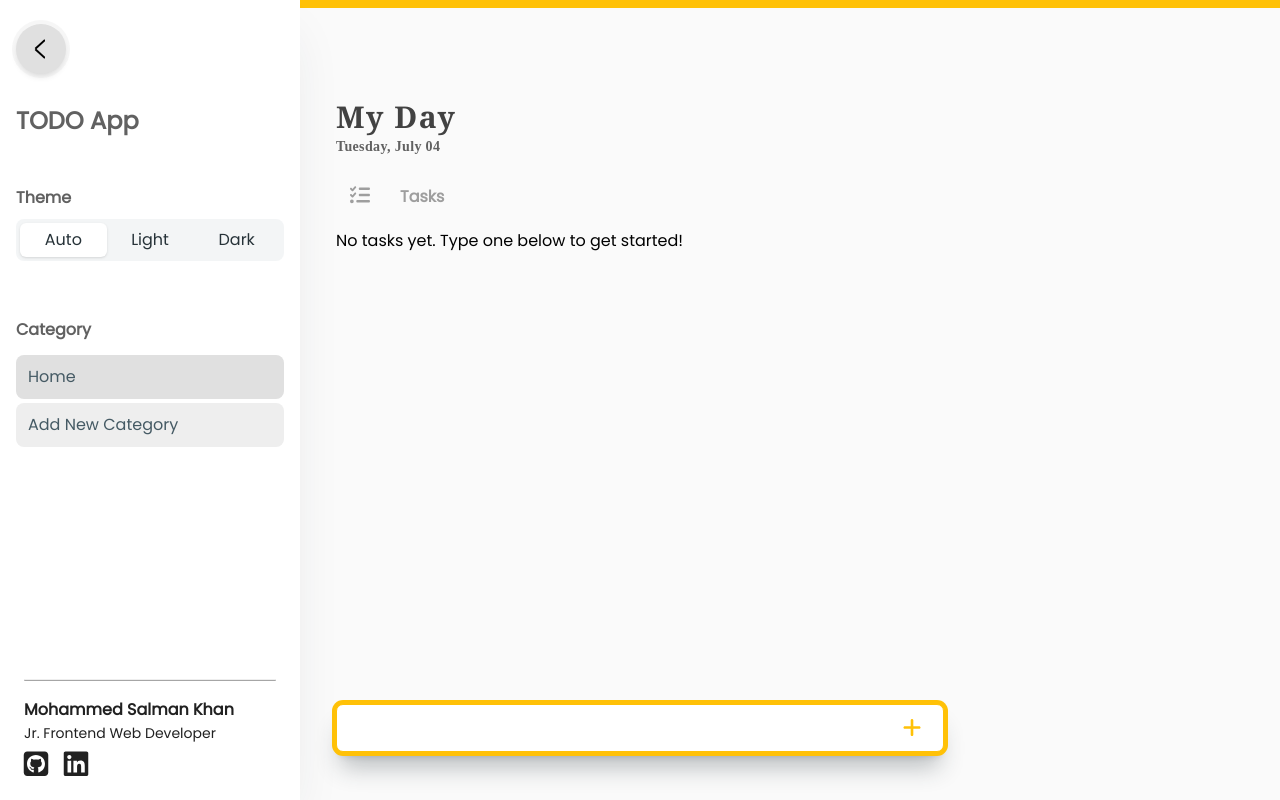
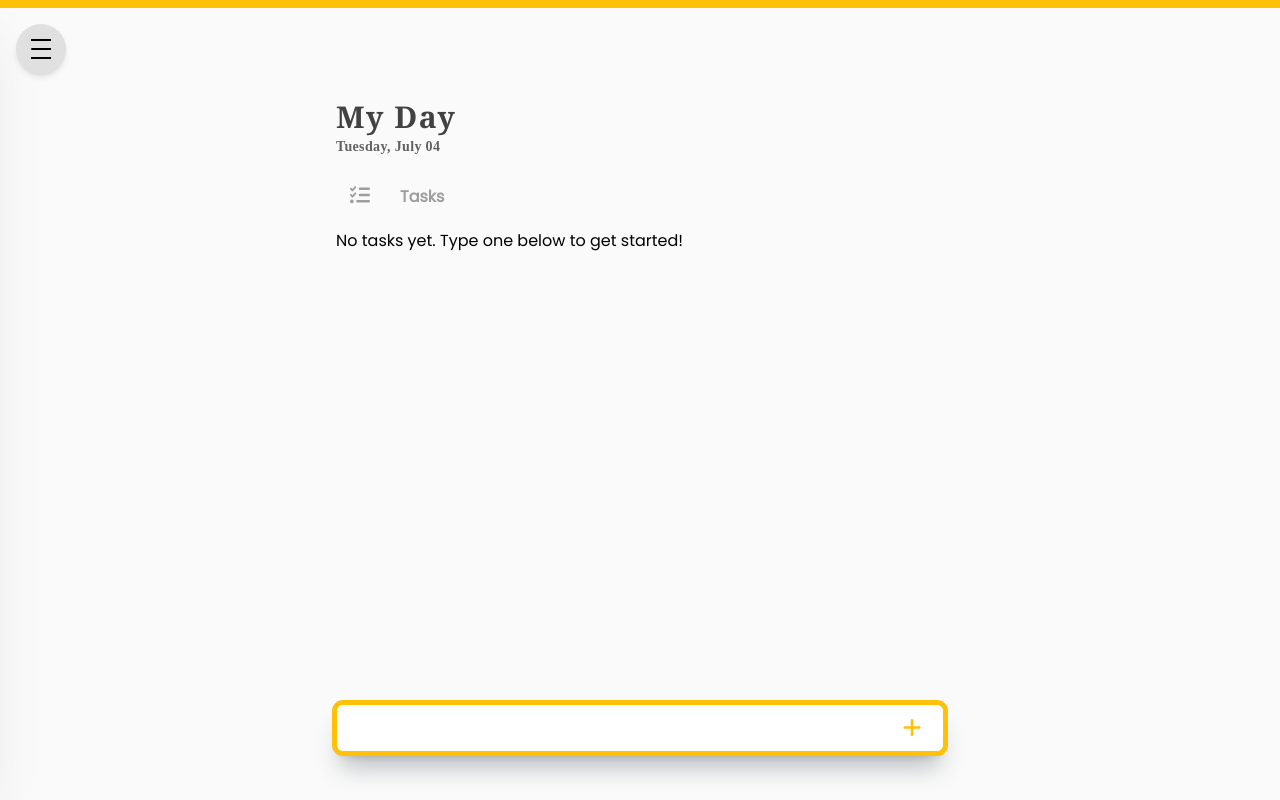
Before and after one commit to webdevsk/react-todo-app, a React (Vite) app: page /home in a window 1280 px wide. Built offline with nearby package versions, Linux system fonts and the light colour scheme; a web font is replaced by a local one.

Commit message:
Fixed Drawer overlay issue.

```diff
--- a/src/components/SideMenu.jsx
+++ b/src/components/SideMenu.jsx
@@ -7,25 +7,36 @@ import CategoryMaker from './CategoryMaker';
 import ThemeChanger from './ThemeChanger';
 
 export default function SideMenu() {
+  const devMode = false //keeps the sidebar open
+  const [open, setOpen] = useState(() => (
+    !devMode && window.innerWidth <= 1400
+    ? false
+    : 'drawerOpen' in localStorage
+    ? true
+    : false
+  ))
 
+  const [overlay, setOverlay] = useState(() => window.innerWidth <= 1400)
+  console.log(overlay)
   const {categories} = useLoaderData()
   const {category} = useParams()
-  console.log(categories)
-  const devMode = true //keeps the sidebar open
-  const [open, setOpen] = useState(()=>{
-    if (!devMode && window.innerWidth <= 1400) return false
-
-    const storedVal = localStorage.getItem('drawerOpen')
-    if (storedVal == null || storedVal == '') return true
-    return JSON.parse(localStorage.getItem('drawerOpen'))
-  })
-  const openDrawer = () => setOpen(true)
+  // const openDrawer = () => setOpen(true)
   const closeDrawer = () => setOpen(false)
   const toggleDrawer = () => setOpen(!open)
-  useEffect(()=> localStorage.setItem('drawerOpen', JSON.stringify(open)), [open])
+  useEffect(()=> (
+  open
+  ? localStorage.setItem('drawerOpen', '1')
+  : localStorage.removeItem('drawerOpen')
+  ), [open])
+  // useEffect(()=> localStorage.setItem('drawerOpen', JSON.stringify(open)), [open])
   useEffect (()=>{
     function handleWindowResize(){
-      if (!devMode && window.innerWidth <= 1400) return setOpen(false)
+      if (!devMode && window.innerWidth <= 1400){
+        setOpen(false)
+        setOverlay(true)
+      } else {
+        setOverlay(false)
+      }
     }
 
     window.addEventListener('resize', handleWindowResize)
@@ -37,15 +48,16 @@ export default function SideMenu() {
   return (
     <>
     <BurgerMenuBtn id="burgerMenuBtn" className={`fixed left-4 top-6 z-50`} open={open} toggleDrawer={toggleDrawer} />
-    <Drawer open={open} onClose={closeDrawer} overlay={false}
+    <Drawer open={open} onClose={closeDrawer} overlay={overlay}
     dismiss={{
       escapeKey: true,
-      outsidePress: ((e)=>{
-        if(!e.target.closest('#burgerMenuBtn')
-        && window.innerWidth <= 1400
-        && e.pointerType === 'touch') return true
-      })
+      outsidePress: ((e)=>(
+        !e.target.closest('#burgerMenuBtn') && window.innerWidth <= 1400
+        ? true
+        : false
+      )),
     }}
+    overlayProps={{className:'z-30'}}
     className={`z-40`} >
 
       <Card shadow={false} className={`h-[100svh] overflow-auto flex-nowrap bg-white dark:bg-gray-800 rounded-none transition-colors duration-300`}>
```
